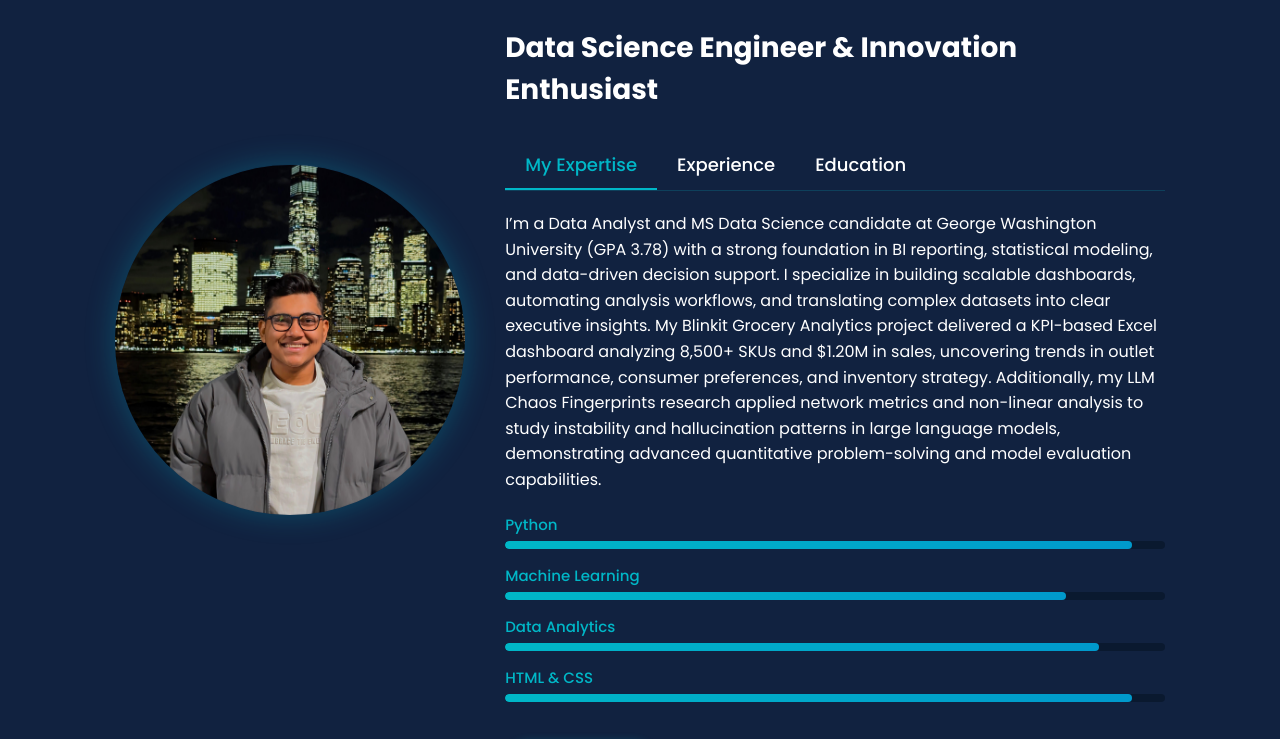
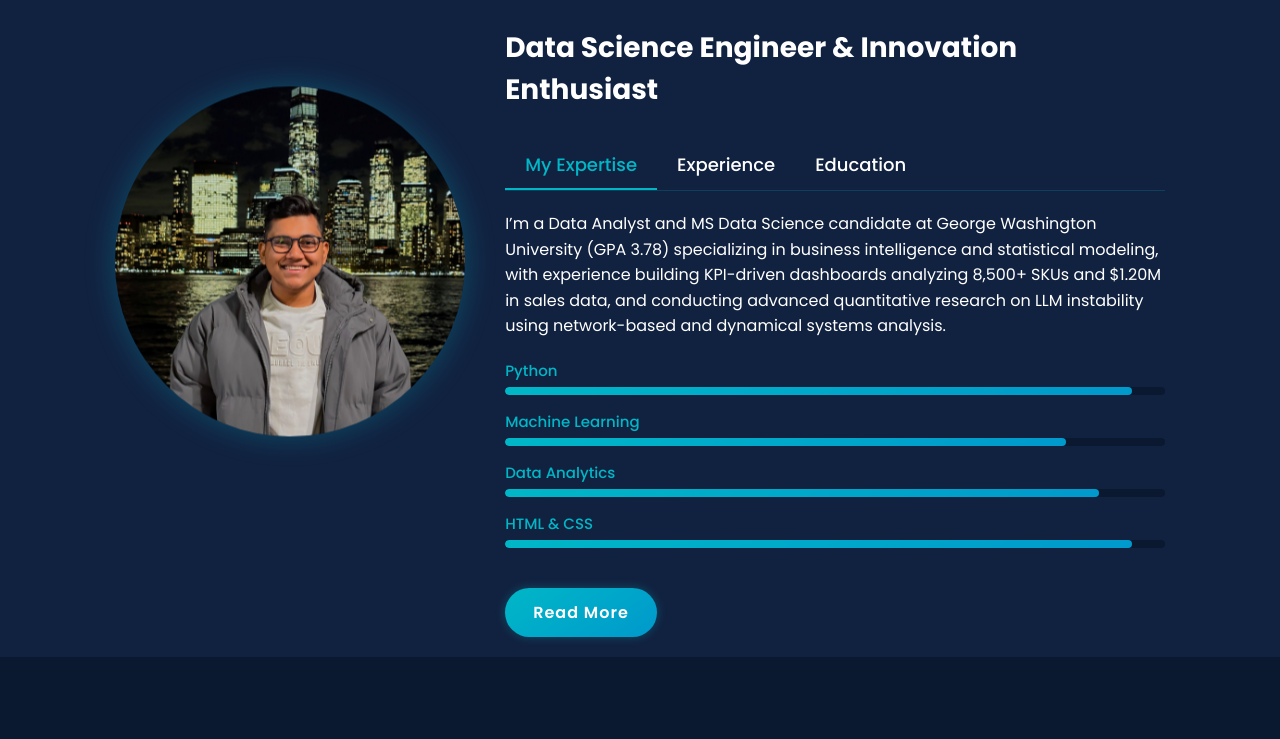
Before and after one commit to Sagargwu/Portfolio-, a plain HTML site: page index.html in a window 1280 px wide. Shown: the part 971-1710 px from the top of the page. Drawn offline with nearby package versions, Linux system fonts and the light colour scheme.

Commit message:
Changes
Condensed the description of skills and projects for clarity.

```diff
--- a/index.html
+++ b/index.html
@@ -80,10 +80,8 @@
                 </div>
 
                 <div class="tab-content active" id="skills">
-                        <p>
-                        I’m a Data Analyst and MS Data Science candidate at George Washington University (GPA 3.78) with a strong foundation in BI reporting, statistical modeling, and data-driven decision support. I specialize in building scalable dashboards, automating analysis workflows, and translating complex datasets into clear executive insights.
-
-                        My Blinkit Grocery Analytics project delivered a KPI-based Excel dashboard analyzing 8,500+ SKUs and $1.20M in sales, uncovering trends in outlet performance, consumer preferences, and inventory strategy. Additionally, my LLM Chaos Fingerprints research applied network metrics and non-linear analysis to study instability and hallucination patterns in large language models, demonstrating advanced quantitative problem-solving and model evaluation capabilities.
+                      <p>
+                        I’m a Data Analyst and MS Data Science candidate at George Washington University (GPA 3.78) specializing in business intelligence and statistical modeling, with experience building KPI-driven dashboards analyzing 8,500+ SKUs and $1.20M in sales data, and conducting advanced quantitative research on LLM instability using network-based and dynamical systems analysis.
                       </p>
 
                     <div class="skills-list">
```
